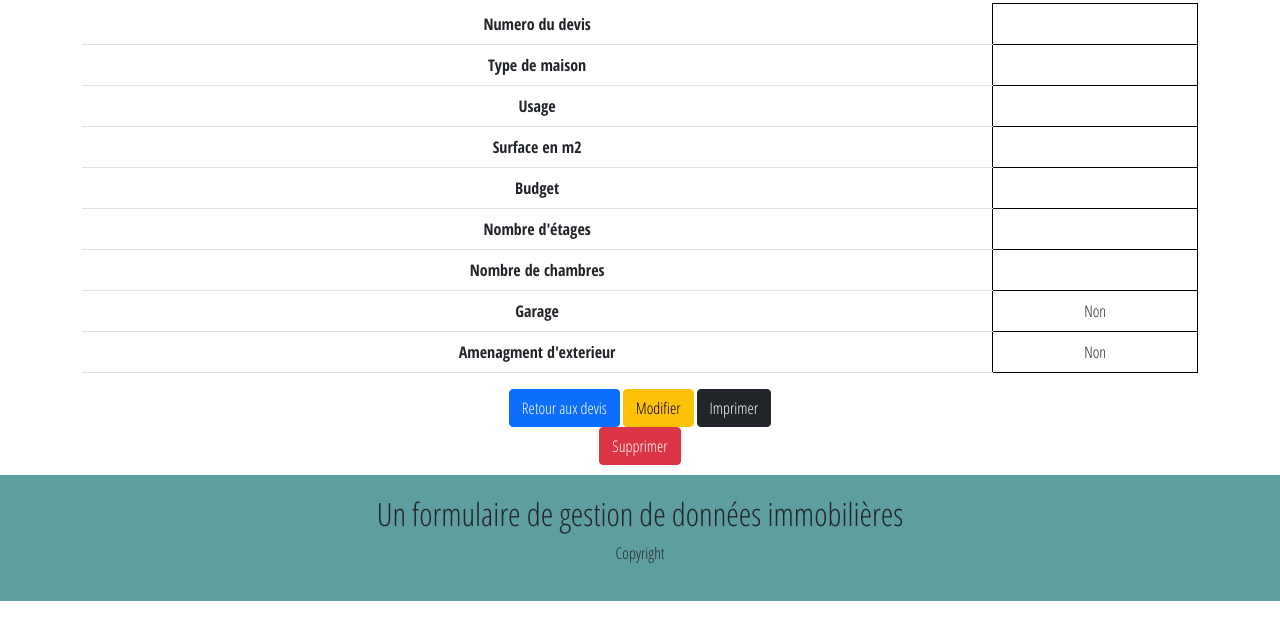
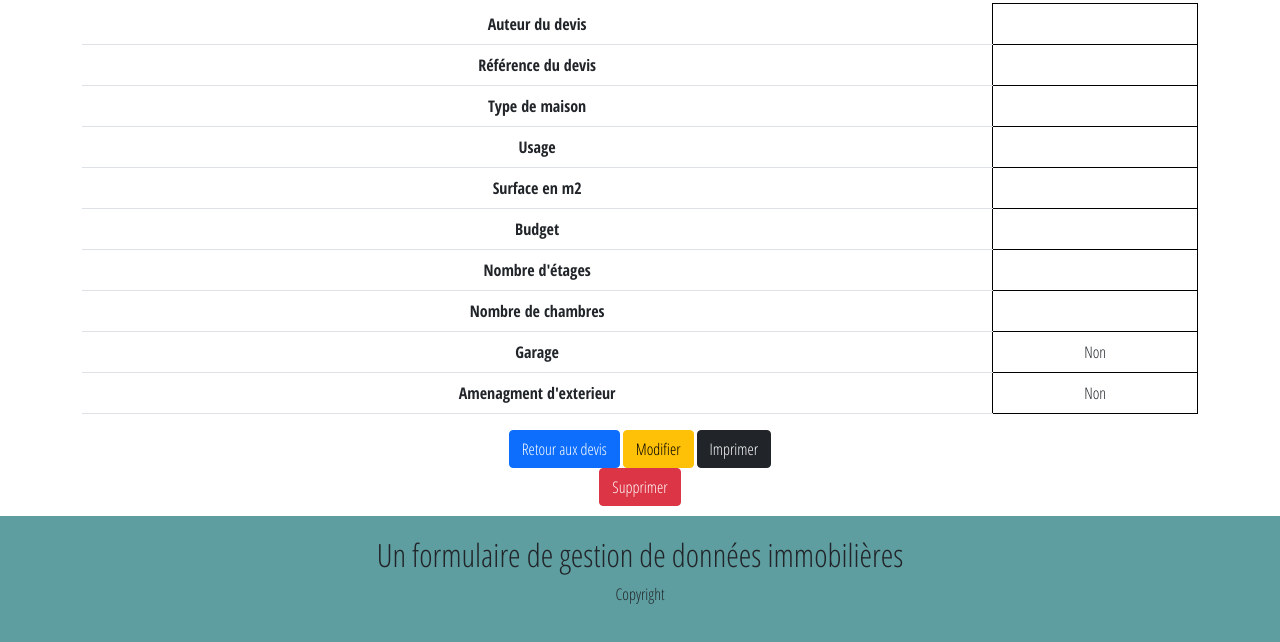
Before and after one commit to fredkast/my_project_0.1.0, a Symfony app: template templates/devis/show.html.twig in a window 1280 px wide. Shown: the part 300-942 px from the top of the page. Before the commit the page ends 901 px from the top, so only its background shows below. Run offline with Twig, Linux system fonts and the light colour scheme; the template is opened without the code that fills it, so the values that code supplies are empty; some libraries are stand-ins or nearby versions.

Commit message:
Liaison entre les tables

```diff
--- a/src/Entity/Devis.php
+++ b/src/Entity/Devis.php
@@ -58,7 +58,7 @@ class Devis
     private $exterieur;
 
     /**
-     * @ORM\ManyToOne(targetEntity=user::class, inversedBy="devis")
+     * @ORM\ManyToOne(targetEntity=User::class, inversedBy="devis")
      * @ORM\JoinColumn(nullable=false)
      */
     private $user;
--- a/templates/devis/index.html.twig
+++ b/templates/devis/index.html.twig
@@ -24,7 +24,7 @@
         <tbody>
         {% for devi in devis %}
             <tr>
-                <td>{{ user.nom }}</td>
+                <td>{{ app.user.id }}</td>
                 <td>{{ devi.id }}</td>
                 <td>{{ devi.typeMaison }}</td>
                 <td>{{ devi.typeUsage }}</td>
--- a/templates/devis/show.html.twig
+++ b/templates/devis/show.html.twig
@@ -7,8 +7,12 @@
 
     <table class="table">
         <tbody>
+        <tr>
+                <th>Auteur du devis</th>
+                <td>{{ app.user.nom}} {{app.user.prenom }}</td>
+            </tr>
             <tr>
-                <th>Numero du devis</th>
+                <th>Référence du devis</th>
                 <td>{{ devi.id }}</td>
             </tr>
             <tr>
```
Also changed, not shown: 1 other file.
